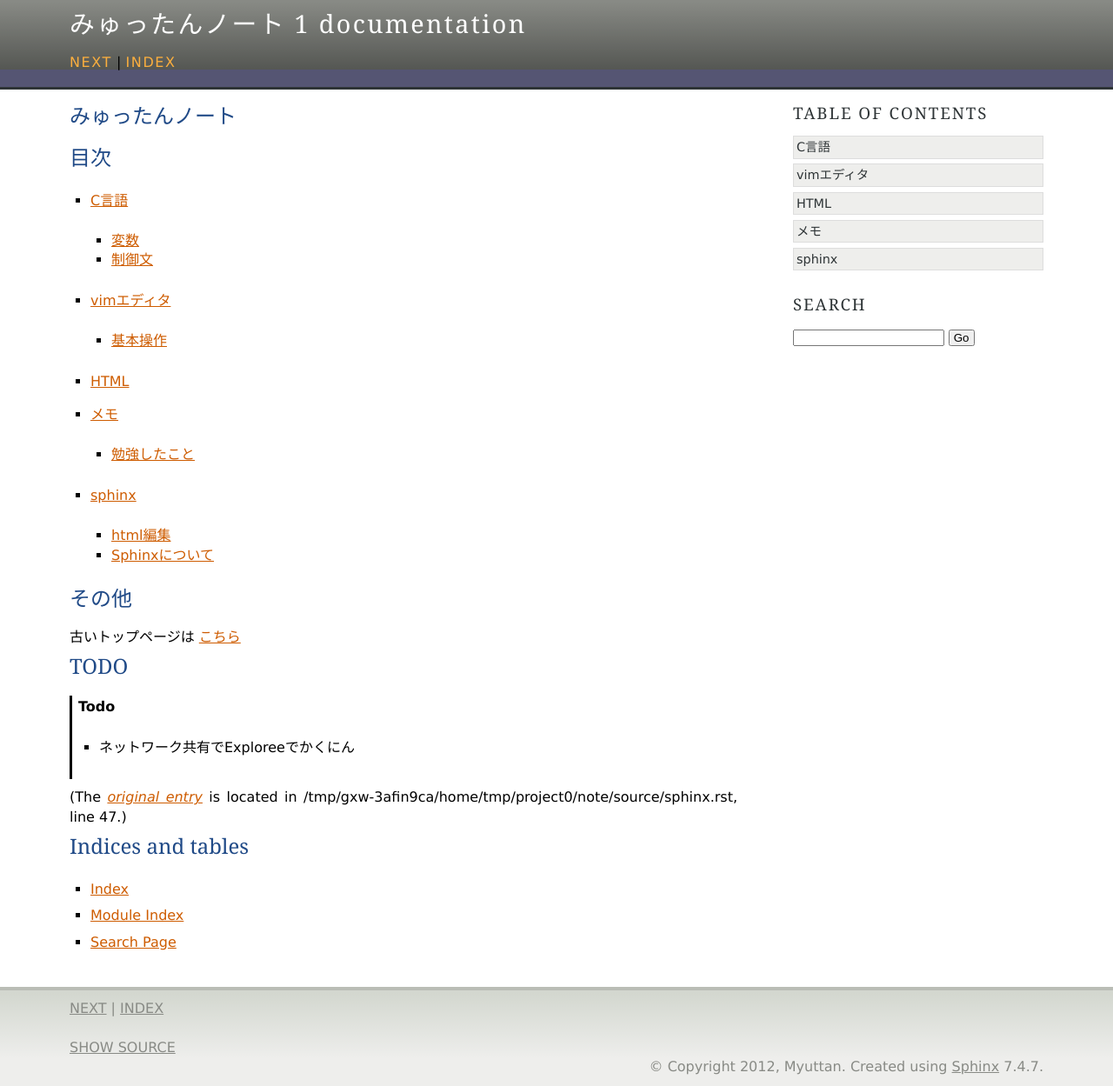
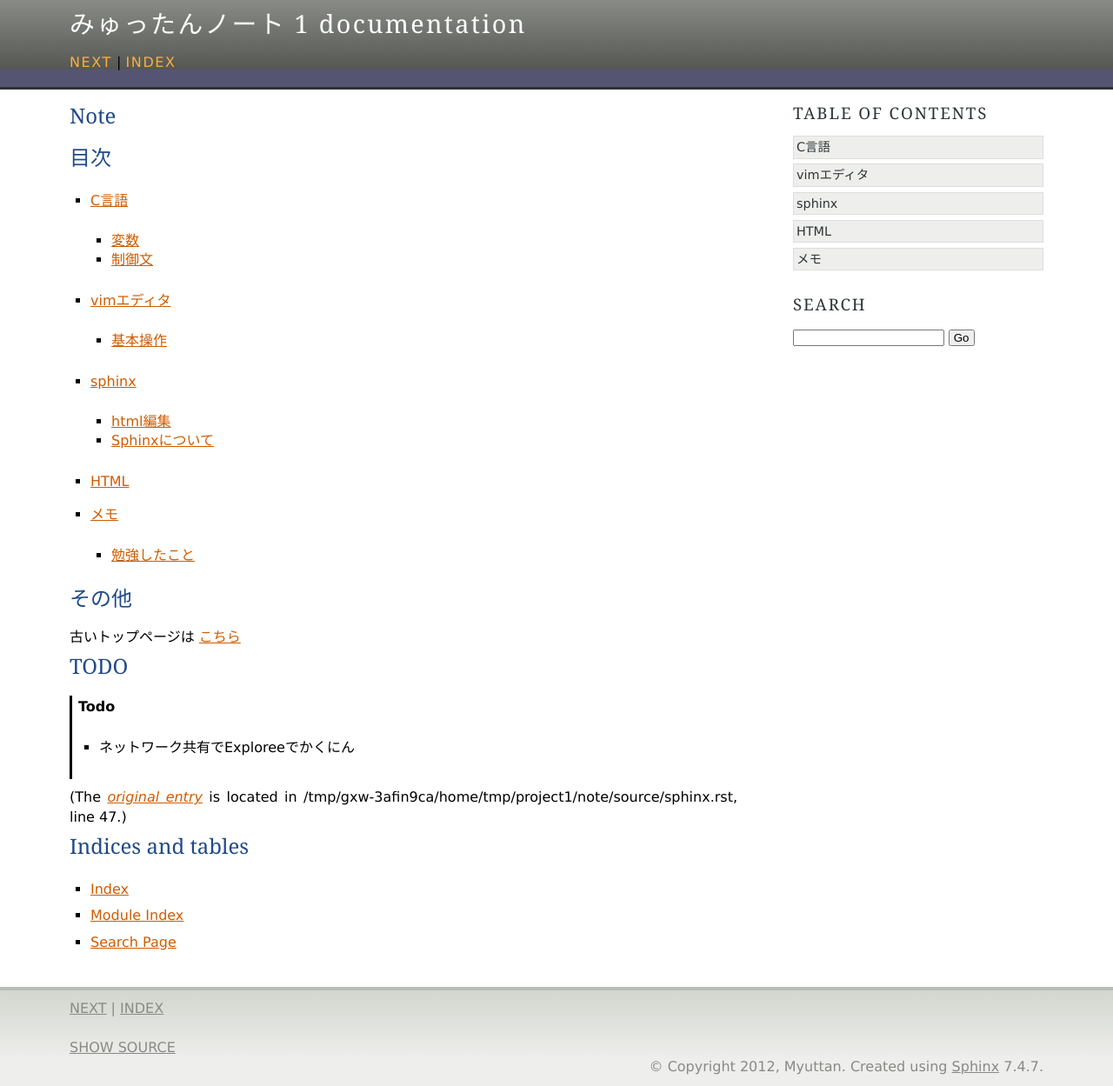
Before and after one commit to myuttan/myuttan.github.com, a Sphinx documentation site: the page built from note/source/index.rst, in a window 1280 px wide. Shown: the whole page at 87% size. Built offline with Sphinx 7.4.7, drawn with Linux system fonts in a browser that asks for light colours; formulas are drawn with MathJax 3.

Commit message:
home編集

```diff
--- a/note/source/index.rst
+++ b/note/source/index.rst
@@ -3,7 +3,7 @@
    You can adapt this file completely to your liking, but it should at least
    contain the root `toctree` directive.
 
-みゅったんノート
+Note
 ======================================
 
 目次
@@ -14,9 +14,9 @@
 
     c
     vim
+    sphinx
     html
     memo
-    sphinx
 
 その他
 ==================
```
